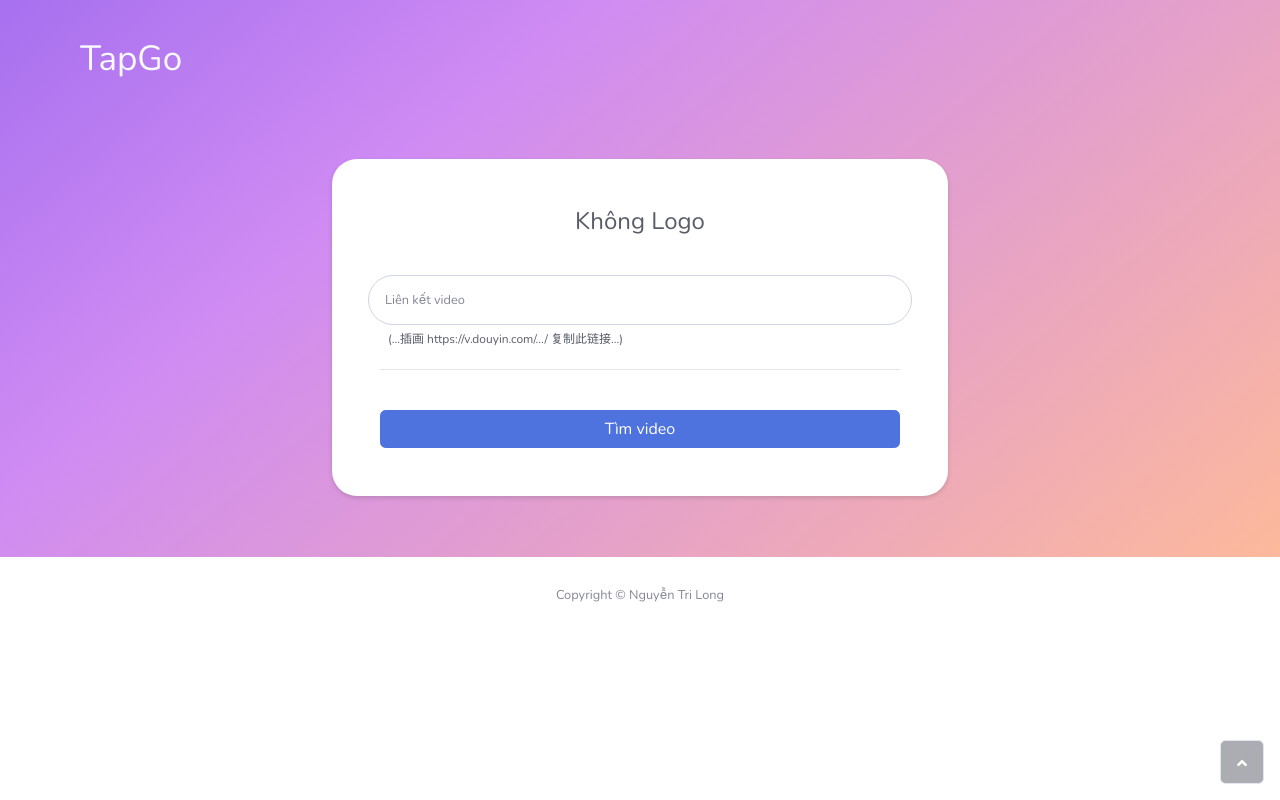
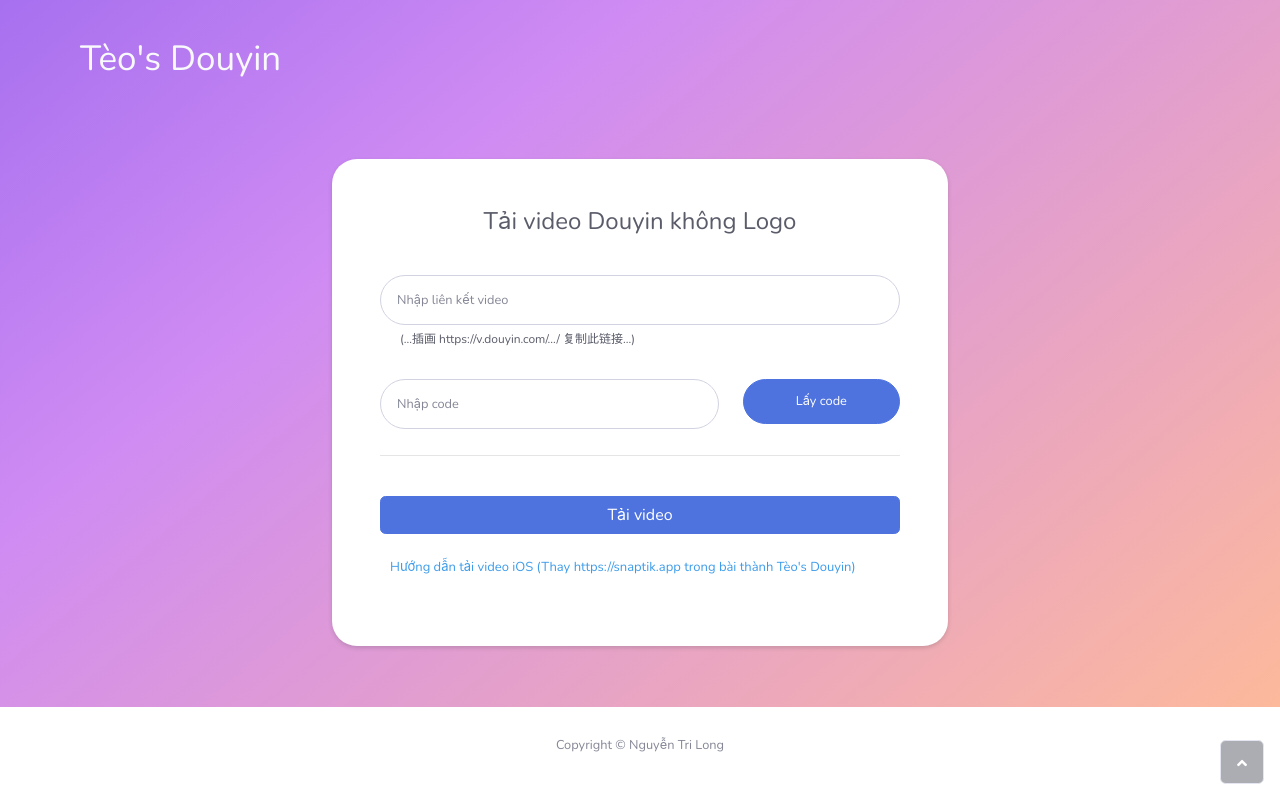
Before and after one commit to trilong0610/teosnt_douyin_django, a Django app: page / in a window 1280 px wide. Run offline with Django 4.2, Linux system fonts and the light colour scheme; some libraries are stand-ins or nearby versions.

Commit message:
Second commit

```diff
--- a/douyin/templates/douyin/base.html
+++ b/douyin/templates/douyin/base.html
@@ -7,7 +7,8 @@
     <meta charset="utf-8">
     <meta name="viewport" content="width=device-width, height=device-height initial-scale=1.0, shrink-to-fit=no">
     <meta name="viewport" content="width=device-width, height=device-height initial-scale=1.0, shrink-to-fit=no">
-    <title>TapGo</title>
+    <title>Tèo's Douyin</title>
+    <link rel="icon" type="image/x-icon" href="{% static 'images/favicon.ico' %}">
     <link rel="stylesheet" href="{% static 'bootstrap/css/bootstrap.min.css' %}">
     <link rel="stylesheet" href="https://fonts.googleapis.com/css?family=Nunito:200,200i,300,300i,400,400i,600,600i,700,700i,800,800i,900,900i">
     <link rel="stylesheet" href="{% static 'fonts/fontawesome-all.min.css' %}">
--- a/douyin/templates/douyin/home.html
+++ b/douyin/templates/douyin/home.html
@@ -6,9 +6,8 @@
 {% block navbar %}
 <nav class="navbar navbar-light navbar-expand-md" style="margin: 20px 40px;">
     <div class="container-fluid"><a class="navbar-brand" href=""
-            style="color: var(--light);font-size: 35px;">TapGo</a><button data-toggle="collapse" class="navbar-toggler"
-            data-target="#navcol-1"><span class="sr-only">Toggle navigation</span><span
-                class="navbar-toggler-icon"></span></button>
+            style="color: var(--light);font-size: 35px;">Tèo's Douyin</a>
+
     </div>
 </nav>
 {% endblock navbar %}
@@ -18,33 +17,60 @@
     <!-- Start: row-form-login -->
     <div class="row d-flex justify-content-lg-center mb-3" style="margin: 0 auto;width: 100%;">
         <!-- DIV Tải video chưa edit -->
-        <div class="col-lg-6 col-sm-12 col-12 col-md-6">
+        <div class="col-lg-6 col-sm-12 col-12 col-md-12">
             <div class=" shadow-sm p-5" style="border-radius: 25px;background: var(--white);margin: 40px 0;">
                 <div class="text-center">
-                    <h4 class="text-dark mb-4" style="color: rgb(0,0,0);">Không Logo</h4>
+                    <h4 class="text-dark mb-4" style="color: rgb(0,0,0);">Tải video Douyin không Logo</h4>
                 </div><!-- Start: form-login -->
-                <form id="form-video" class="user" style="margin-top: 40px;">
+                <form method="post" action="{% url 'no_edit' %}" id="form-video" class="user" style="margin-top: 40px;">
                     {% csrf_token %}
                     <!-- Start: user -->
+
+{#                    Row url video#}
                     <div class="form-group row">
+                        <div class="col-lg-12 col-sm-12 col-12 col-md-12">
                         <input name="url" id="url-video" class="form-control form-control-user" type="text"
-                            placeholder="Liên kết video">
+                            placeholder="Nhập liên kết video">
                             <p class="text-dark" style="font-size: 12px; margin: 5px 20px;color:red">
                                 (...插画 https://v.douyin.com/.../ 复制此链接...)
                             </p>
-                    </div><!-- End: user -->
+                        </div>
+                    </div>
+{#                    Row code#}
+                        <div class="row">
+                            <div class="col-lg-8 col-sm-12 col-12 col-md-8">
+                                <input name="code" id="code-active" class="form-control form-control-user" type="number"
+                                    placeholder="Nhập code" style="margin: 10px 0;">
+                            </div><!-- Start: form-login -->
+                            <div class="col-lg-4 col-sm-12 col-12 col-md-4">
+{#                                Btn Lay code #}
+                                <button id="btn-code" class="btn btn-primary btn-block text-white btn-user" style="margin: 10px 0;">
+                                    Lấy code
+                                </button><!-- End: btn-login -->
+                            </div>
+                        </div>
+                    <!-- End: user -->
 
 
                     <!-- Start: btn-login -->
                     <hr>
                 </form><!-- End: form-login -->
+
+{#                button tai video #}
                 <button id="btn-video" class="btn btn-primary btn-block text-white btn-user"
                         style="margin-top: 40px;">
-                        Tìm video
+                        Tải video
                 </button><!-- End: btn-login -->
                 <div id="div-get-file">
 
                 </div>
+                <div style="margin: 20px 10px;">
+                    <a rel="nofollow" target="_blank" rel="noopener noreferrer" style="font-size: 13px;color: #3d9cea"
+                       href="https://snaptik.app/landing/how-to-download-tik-tok-video-without-watermark-on-iphones">
+                        Hướng dẫn tải video iOS (Thay https://snaptik.app trong bài thành Tèo's Douyin)
+                    </a>
+                </div>
+
             </div>
         </div>
         <!-- END DIV Tải video chưa edit -->
--- a/douyin/urls.py
+++ b/douyin/urls.py
@@ -25,8 +25,8 @@
     path('admin/', admin.site.urls),
     path('', views.home.as_view(), name='upload'),
     path('no_edit/', views.downVideoNoEdit.as_view(), name='no_edit'),
-    path('add_author/', views.downVideoAuthor.as_view(), name='add_author'),
-    path('get_video/<str:video_id>', views.get_video.as_view(), name='get_video'),
-    path('download_video/', views.download_video_response.as_view(), name='download_video')
+    path('get_code/<str:code>', views.get_code.as_view(), name='get_code'),
+    path('create_code/', views.create_code.as_view(), name='create_code'),
+    path('check_code/<str:code>', views.check_code.as_view(), name='check_code')
 ]
 urlpatterns += static(settings.MEDIA_URL, document_root=settings.MEDIA_ROOT)
--- a/douyin/views.py
+++ b/douyin/views.py
@@ -1,17 +1,20 @@
+import datetime
+import random
 from itertools import count
 import ssl
 from sys import flags
+
 from django.http import HttpResponse, JsonResponse
 from django.shortcuts import redirect, render
 from django.views import View
 import requests
 import re
 import urllib.request
-import time
+from django.utils import timezone
 from django.conf import settings
 import os
-from douyin.settings import MEDIA_ROOT, HOSTNAME
-from video.models import Video
+from video.models import CodeModel
+from douyin.settings import MEDIA_ROOT
 from video.views import *
 import shutil
 
@@ -31,22 +34,25 @@
     def post(self, request):
         # Lấy link tiktok
         req_url = request.POST['url']
-
+        req_code = request.POST['code']
         if not req_url:
-            return JsonResponse(get_notification('error', "", "Vui lòng điền URL"))
+            return HttpResponse("Vui lòng nhập URL")
+        if not CodeModel.objects.filter(code = req_code).exists():
+            return HttpResponse("Code hết hạn, vui lòng lấy code mới")
 
         url = find_url(req_url)
+        id_video = get_id_video(url)
+        data = download_video(id_video)
 
-        # # # Lấy link tải video từ api
-        url_shorten = "https://4919-1-52-147-135.ap.ngrok.io/get_video/" + get_id_video(url)
-        print(url_shorten)
-        link1s = get_link1s(url_shorten)
-        if link1s["status"] == "success":
-            return JsonResponse({"url_shorten": link1s["shortenedUrl"], "tag": "success", "title": "Hoàn thành", "data": "Đã xong, tải ở dưới"})
-        else:
-            return JsonResponse({"tag": "error", "title": "Lỗi",
-                                 "data": "Không thể lấy link tải\nVui lòng thử lại"})
+        video_name = data["name_video"]
 
+        with open(os.path.join(MEDIA_ROOT, video_name), 'rb') as fh:
+            # plug_cleaning_into_stream(fh, os.path.join(MEDIA_ROOT, video_name))
+            response = HttpResponse(
+                fh.read(), content_type='video/mp4')
+            response['Content-Disposition'] = "attachment; filename=%s" % video_name
+        os.remove(os.path.join(MEDIA_ROOT, video_name))
+        return response
 
 def get_link1s(url):
     response = requests.get(
@@ -54,87 +60,67 @@
     return response.json()
 
 
-class downVideoAuthor(View):
-    def post(self, request):
+# class downVideoAuthor(View):
+#     def post(self, request):
+#
+#         # Lay sec_id tu nguoi dung de lay toan bo video
+#         save_info = {}
+#         url_author = request.POST['url_author']
+#         count_vid = request.POST['count_vid']
+#         checkbox_video = request.POST['checkbox_video']
+#
+#         print('count_vid------ ' + str(count_vid))
+#
+#         sec_uid = get_sec_uid(url_author)
+#
+#         # Lay danh sach video
+#         json_data = get_all_posts(sec_uid=sec_uid, count_vid=count_vid)
+#
+#         print('aweme_list: ' + str(len(json_data['aweme_list'])))
+#
+#         # Kiem tra video co ton tai chua
+#         # Neu checkbox = true va chua ton tai thi tai
+#         nick_name = json_data['aweme_list'][0]['author']['nickname']
+#         short_id = json_data['aweme_list'][0]['author']['short_id']
+#
+#         folder_name = "%s_%s_%d" % (
+#             nick_name, short_id, time.time_ns())
+#
+#         folder_path = "assets/videos/%s" % (folder_name)
+#         # Tai video da co tren db
+#
+#         for json in json_data['aweme_list']:
+#
+#             url_video = json['video']["play_addr"]['url_list'][2]
+#             id_video = json['aweme_id']
+#
+#             # Neu video chua co tren db thi luu len db
+#             if not Video.objects.filter(id_video=id_video).exists():
+#                 video = Video.objects.create(id_video=id_video, sec_uid=sec_uid)
+#                 video.save()
+#
+#             video_name = "%s_%d.mp4" % (short_id, int(time.time_ns()))
+#
+#             video_path = "assets/videos/%s/%s" % (folder_name, video_name)
+#             # Tai video - luu ve may
+#             save_video_author(video_path=video_path, folder_path=folder_path, url_video=url_video)
+#             time.sleep(0.2)
+#
+#         print("Đã lưu toàn bô video")
+#         try:  # Neu co tai ve video tu author
+#             save_path = shutil.make_archive(folder_name, 'zip', folder_path)
+#             response = HttpResponse(open(save_path, 'rb'))
+#             response['Content-Disposition'] = 'attachment; filename=%s' % (folder_name)
+#             response['Content-Type'] = 'application/zip'
+#             return response
+#         except:
+#             return HttpResponse('Không tồn tại video để tải về, vui lòng thử lại')
+#         print(save_path)
+#
+#         # with open(save_path, 'rb') as fd:
+#         #     response = HttpResponse(fd.read(), content_type='application/x-zip-compressed')
+#         #     response['Content-Disposition'] = "attachment; filename=%s.zip" % folder_name
 
-        # Lay sec_id tu nguoi dung de lay toan bo video
-        save_info = {}
-        url_author = request.POST['url_author']
-        count_vid = request.POST['count_vid']
-        checkbox_video = request.POST['checkbox_video']
-
-        print('count_vid------ ' + str(count_vid))
-
-        sec_uid = get_sec_uid(url_author)
-
-        # Lay danh sach video
-        json_data = get_all_posts(sec_uid=sec_uid, count_vid=count_vid)
-
-        print('aweme_list: ' + str(len(json_data['aweme_list'])))
-
-        # Kiem tra video co ton tai chua
-        # Neu checkbox = true va chua ton tai thi tai
-        nick_name = json_data['aweme_list'][0]['author']['nickname']
-        short_id = json_data['aweme_list'][0]['author']['short_id']
-
-        folder_name = "%s_%s_%d" % (
-            nick_name, short_id, time.time_ns())
-
-        folder_path = "assets/videos/%s" % (folder_name)
-        # Tai video da co tren db
-
-        for json in json_data['aweme_list']:
-
-            url_video = json['video']["play_addr"]['url_list'][2]
-            id_video = json['aweme_id']
-
-            # Neu video chua co tren db thi luu len db
-            if not Video.objects.filter(id_video=id_video).exists():
-                video = Video.objects.create(id_video=id_video, sec_uid=sec_uid)
-                video.save()
-
-            video_name = "%s_%d.mp4" % (short_id, int(time.time_ns()))
-
-            video_path = "assets/videos/%s/%s" % (folder_name, video_name)
-            # Tai video - luu ve may
-            save_video_author(video_path=video_path, folder_path=folder_path, url_video=url_video)
-            time.sleep(0.2)
-
-        print("Đã lưu toàn bô video")
-        try:  # Neu co tai ve video tu author
-            save_path = shutil.make_archive(folder_name, 'zip', folder_path)
-            response = HttpResponse(open(save_path, 'rb'))
-            response['Content-Disposition'] = 'attachment; filename=%s' % (folder_name)
-            response['Content-Type'] = 'application/zip'
-            return response
-        except:
-            return HttpResponse('Không tồn tại video để tải về, vui lòng thử lại')
-        print(save_path)
-
-        # with open(save_path, 'rb') as fd:
-        #     response = HttpResponse(fd.read(), content_type='application/x-zip-compressed')
-        #     response['Content-Disposition'] = "attachment; filename=%s.zip" % folder_name
-
-
-def get_info_video(url):
-    _res = requests.get(
-        'https://dy.nisekoo.com/api/?url=' + str(url))
-
-    name_video = "%s_%s.mp4" % (
-        _res.json()['id'], str(time.time()))
-
-    print(name_video)
-
-    path_video = "%s/%s" % (MEDIA_ROOT, name_video)
-
-    urllib.request.urlretrieve(
-        _res.json()['mp4'], path_video)
-
-    return {
-        "path_video": path_video,
-        "video_author_id": _res.json()['id'],
-        "name_video": name_video
-    }
 
 
 def find_url(string):
@@ -184,53 +170,64 @@
     }
 
 
-class get_video(View):
-    def get(self, request, video_id):
-        response = requests.get(
-            headers=header, url='https://www.iesdouyin.com/web/api/v2/aweme/iteminfo/?item_ids=' + str(video_id))
-        # item = response.json"().get("item_list")[0]
-
-        item = response.json()
-        desc = item["item_list"][0]["desc"]
-        img = item["item_list"][0]["video"]["cover"]["url_list"][-1]
-        duration = item["item_list"][0]["video"]["duration"]
-        return render(request, 'douyin/download.html', {
-            "id": video_id,
-            "desc": desc,
-            "img": img,
-            "duration": str(duration / 1000) + "s"})
-
-
-class download_video_response(View):
-    def post(self, request):
-        video_id = request.POST['video_id']
-        data = download_video(video_id)
-        video_name = data["name_video"]
-
-        with open(os.path.join(MEDIA_ROOT, video_name), 'rb') as fh:
-            # plug_cleaning_into_stream(fh, os.path.join(MEDIA_ROOT, video_name))
-            response = HttpResponse(
-                fh.read(), content_type='video/mp4')
-            response['Content-Disposition'] = "attachment; filename=%s" % video_name
-        os.remove(os.path.join(MEDIA_ROOT, video_name))
-        return response
-
-
 def get_notification(error, tittle, message):
 
     return {'tag': error, 'title': tittle, 'data': message}
 
 
-def plug_cleaning_into_stream(stream, filename):
-    try:
-        closer = getattr(stream, 'close')
-        # define a new function that still uses the old one
+class create_code(View):
+    def get(self, request):
+        while True:
+            # rand_code = random.randint(1000000, 9999999)
+            rand_code = str(random.randint(1000000, 9999999))
+            # rand_code = "123"
+            #  neu code chua ton tai thi insert vao db
+            if not CodeModel.objects.filter(code=rand_code).exists():
+                print("Khong trung: " + rand_code)
+                code = CodeModel(code=rand_code, time_out=timezone.now() + datetime.timedelta(hours=1))
+                code.save()
+                print("ccode: " + str(code.id))
+                print(request.META['HTTP_HOST'])
+                # Tao link rut gon bang code vua tao
+                link1s = get_link1s('https://teont.tech/get_code/' + rand_code)
+                print(link1s)
+                if str(link1s["status"]) == "success":
+                    # Tra ve ket qua
+                    return JsonResponse(
+                        {'link1s': link1s["shortenedUrl"], 'tag': 'success', 'title': 'Thành công', 'data': "Đã xong, lấy code ở dưới"})
+                else:
+                    return JsonResponse(
+                        {'tag': 'error', 'title': 'Thất bại',
+                         'data': "Lấy link rút gọn thất bại \n Vui lòng thử lại sau"})
+            else:
+                # Neu code da ton tai thi capnhat thoi gian
+                code = CodeModel.objects.get(code=rand_code)
+                # Neu key da het han thi xoa khoi db
+                # sau do quay lai vong lap tim so khac
+                if code.time_out < timezone.now():
+                    print("Delete time out key: " + rand_code)
+                    code.delete()
+                    continue
+        return JsonResponse({'tag': 'error', 'title': 'Lỗi', 'data': "Tạo link rút gọn thất bại\nVui lòng thử lại."})
+        # return code
 
-        def new_closer():
-            closer()
-            os.remove(filename)
-            # any cleaning you need added as well
-        # substitute it to the old close() function
-        setattr(stream, 'close', new_closer)
-    except:
-        raise
+
+class get_code(View):
+    def get(self, request, code):
+        if CodeModel.objects.filter(code=code).exists():
+            code = CodeModel.objects.get(code=code)
+            time_out = str(code.time_out - timezone.now()).split('.')[0] + "s"
+            return HttpResponse("<h3>Code: %s</h4><h5>Hết hạn: %s</h5>" % (code.code, time_out))
+        return HttpResponse("Không tìm thấy code, vui lòng lấy code mới")
+
+
+class check_code(View):
+    def get(self, request, code):
+        if CodeModel.objects.filter(code=code).exists():
+            code_model = CodeModel.objects.get(code=code)
+            print(code_model)
+            if code_model.time_out > timezone.now():
+                print("success")
+                return JsonResponse({"success": "true"})
+        print("failed")
+        return JsonResponse(get_notification("error", "Lỗi", "Code hết hạn\nVui lòng lấy code mới"))
--- a/static/js/customer.js
+++ b/static/js/customer.js
@@ -1,11 +1,22 @@
 $(document).ready(function(){
     $("#btn-video").click(function(e) {
-
+        e.preventDefault();
+        // Kiem tra input code
+        let code = $("#code-active").val()
+        if (!code){ //Khong tim thay code
+            showToastr(get_notification("error","Lỗi","Vui lòng nhập code"))
+        }
+        else{ // Tim thay code
+            // Kiem tra code con han ko
+            $.ajax({
+               type: "GET",
+               url: '/check_code/' + $("#code-active").val().toString(),
+               success: function(data)
+               {
+                    if("success" in data){ // Key con` han
                        e.preventDefault(); // avoid to execute the actual submit of the form.
 
-        var form = $("#form-video");
-        var url = "no_edit/";
-        var input = $("#url-video").val();
+                        let input = $("#url-video").val();
                         // Kiem tra du lieu
                         if(!input){
                             showToastr({"tag" : "error","title": "Lỗi","data": "Vui lòng nhập URL video"});
@@ -13,34 +24,52 @@
                         }
 
                         // Kiem tra dinh dang url
-        var url_reg = new RegExp('http[s]?://(?:[a-zA-Z]|[0-9]|[$-_@.&+]|[!*\(\),]|(?:%[0-9a-fA-F][0-9a-fA-F]))+');
+                        let url_reg = new RegExp('http[s]?://(?:[a-zA-Z]|[0-9]|[$-_@.&+]|[!*\(\),]|(?:%[0-9a-fA-F][0-9a-fA-F]))+');
                         if(!url_reg.test(input)){
                             showToastr({"tag" : "error","title": "Lỗi","data": "Không tìm thấy URL"});
                             return;
                         }
 
                         // kiem tra co dung url video khong
-        var douyin_reg = new RegExp('https://v.douyin.com');
+                        let douyin_reg = new RegExp('https://v.douyin.com');
                         if(!douyin_reg.test(input)){
                             showToastr({"tag" : "error","title": "Lỗi","data": "URL video không đúng định dạng"});
                             return;
                         }
+                        showToastr(get_notification("success","","Đang tải video"))
+                        $("#form-video").submit();
+                    }
+                    else{ // Key het han
+                        showToastr(data)
+                    }
+               },
+                error: function (data) {
+                    showToastr(get_notification("error","","Đã xảy ra lỗi \n Vui lòng thử lại"))
+                },
+             });
 
-        showToastr(get_notification("warning", " ", "Đang tìm thông tin video.\nVui lòng đợi"))
+        }
+
+    });
+
+    $("#btn-code").click(function(e) {
+
+        e.preventDefault(); // avoid to execute the actual submit of the form.
+        showToastr(get_notification("warning", " ", "Đang lấy code.\nVui lòng đợi"))
         $('#div-get-file').empty();
         $.ajax({
-               type: "POST",
-               url: url,
-               data: form.serialize(), // serializes the form's elements.
-               success: function(data)
-               {
+            type: "GET",
+            url: "/create_code/",
+            success: function (data) {
                 showToastr(data);
-                    if("url_shorten" in data){
-                       //window.open("/get_video/" + data.key);
-                       var btnGetFile=$('<a href='+ data.url_shorten +' target="_blank" rel="noopener noreferrer"><button id="btn-get-file" class="btn btn-danger btn-block text-white btn-user" style="margin-top: 20px;">Tải tại đây</button><!-- End: btn-login --></a>');
+                if ("link1s" in data) {
+                    let btnGetFile = $('<a href=' + data.link1s + ' target="_blank" rel="noopener noreferrer"><button id="btn-get-code" class="btn btn-danger btn-block text-white btn-user" style="margin-top: 20px;">Lấy code tại đây</button><!-- End: btn-login --></a>');
 
                     $('#div-get-file').delay(1000).append(btnGetFile);
 
+                }
+                else {
+                    $('#div-get-file').empty();
                 }
             },
             error: function (data) {
@@ -50,11 +79,11 @@
     });
 
     function showToastr(data) {
-    var i = -1,
+    let i = -1,
         toastCount = 0,
         $toastlast,
         getMessage = function () {
-            var msgs = ['Hello, some notification sample goes here',
+            let msgs = ['Hello, some notification sample goes here',
                 '<div><input class="form-control input-small" value="textbox"/>&nbsp;<a href="http://themeforest.net/item/metronic-responsive-admin-dashboard-template/4021469?ref=keenthemes" target="_blank">Check this out</a></div><div><button type="button" id="okBtn" class="btn blue">Close me</button><button type="button" id="surpriseBtn" class="btn default" style="margin: 0 8px 0 8px">Surprise me</button></div>',
                 'Did you like this one ? :)',
                 'Totally Awesome!!!',
@@ -69,11 +98,11 @@
             return msgs[i];
         };
 
-    var shortCutFunction = data.tag;
-    var msg = data.data;
-    var title = data.title || '';
+    let shortCutFunction = data.tag;
+    let msg = data.data;
+    let title = data.title || '';
 
-    var toastIndex = toastCount++;
+    let toastIndex = toastCount++;
 
     toastr.options = {
         closeButton: "checked",
@@ -94,7 +123,7 @@
     if (!msg) {
         msg = getMessage();
     }
-    var $toast = toastr[shortCutFunction](msg, title); // Wire up an event handler to a button in the toast, if it exists
+    let $toast = toastr[shortCutFunction](msg, title); // Wire up an event handler to a button in the toast, if it exists
 
 }
 
```
Also changed, not shown: douyin/settings.py (+0 -8 lines), douyin/templates/douyin/download.html (deleted, +0 -56 lines), video/models.py (+8 -5 lines), db.sqlite3, static/images/favicon.ico (added), video/migrations/0004_codemodel.py (added), video/migrations/0005_delete_video.py (added), video/migrations/0006_alter_codemodel_id.py (added). Lines whose indentation alone changed are shown as unchanged.
